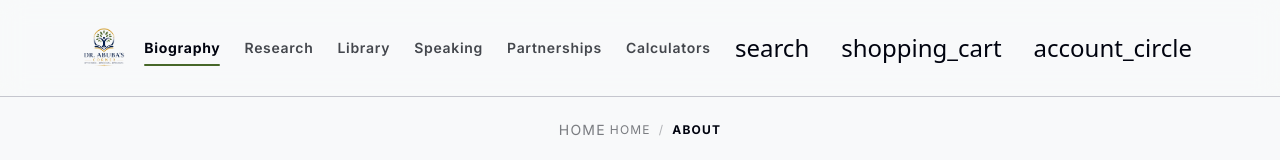
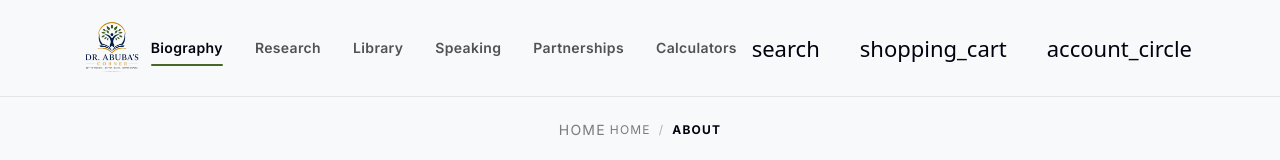
Before and after one commit to klmayua/drabubascorner, a Next.js app: page /about in a window 1280 px wide. Shown: the top 160 px of the page. Built offline with nearby package versions, Linux system fonts and the light colour scheme; a web font is replaced by a local one.

Commit message:
refactor: premium institutional navbar refinement

```diff
--- a/src/components/Navbar.tsx
+++ b/src/components/Navbar.tsx
@@ -109,30 +109,30 @@ export default function Navbar() {
 
   return (
     <>
-      <header className="w-full sticky top-0 bg-surface/85 backdrop-blur-md dark:bg-surface-container-lowest/80 border-b border-outline-variant dark:border-outline z-50 transition-all duration-300">
-        <nav className="max-w-[1440px] mx-auto px-margin-desktop flex justify-between items-center h-20 md:h-24">
+      <header className="w-full sticky top-0 bg-surface border-b border-neutral-200 z-50 transition-all duration-300">
+        <nav className="max-w-[1440px] mx-auto px-margin-desktop flex justify-between items-center h-20 lg:h-24">
 
           {/* Brand Logo */}
           <Link href="/" className="flex items-center gap-unit-sm shrink-0">
             <img
               alt="Dr. Ayuba's Corner Brand Identity"
-              className="h-10 md:h-12 w-auto object-contain hover:scale-105 transition-transform"
+              className="h-12 lg:h-16 w-auto object-contain"
               src="/images/Dr_Abuba_Logo_Full-no_bg.png"
             />
           </Link>
 
           {/* Desktop Navigation Links */}
-          <div className="hidden lg:flex items-center gap-unit-lg whitespace-nowrap">
+          <div className="hidden lg:flex items-center gap-8 whitespace-nowrap">
             {navLinks.map((link) => {
               const isActive = pathname === link.href;
               return (
                 <Link
                   key={link.name}
                   href={link.href}
-                  className={`relative font-label-lg text-label-lg transition-colors py-2 ${
+                  className={`relative font-label-lg text-label-lg transition-colors duration-200 py-2 tracking-wide ${
                     isActive
-                      ? 'text-primary font-bold dark:text-primary-fixed'
-                      : 'text-on-surface-variant hover:text-primary'
+                      ? 'text-primary font-semibold'
+                      : 'text-neutral-600 hover:text-primary'
                   }`}
                 >
                   {link.name}
@@ -145,26 +145,26 @@ export default function Navbar() {
           </div>
 
           {/* Actions Column */}
-          <div className="flex items-center gap-unit-md whitespace-nowrap text-primary dark:text-primary-fixed-dim">
+          <div className="flex items-center gap-4 lg:gap-6 whitespace-nowrap text-primary">
 
             {/* Search Trigger */}
             <button
               onClick={() => setIsSearchOpen(true)}
-              className="p-2 hover:bg-surface-container rounded-full transition-all focus:outline-none focus:ring-2 focus:ring-secondary/40"
+              className="p-2 hover:bg-neutral-100 rounded-full transition-colors focus:outline-none focus:ring-2 focus:ring-secondary/40"
               aria-label="Search"
             >
-              <span className="material-symbols-outlined block text-[24px]">search</span>
+              <span className="material-symbols-outlined block text-[22px]">search</span>
             </button>
 
             {/* Shopping Cart Trigger */}
             <button
               onClick={() => setIsCartOpen(true)}
-              className="p-2 hover:bg-surface-container rounded-full transition-all relative focus:outline-none focus:ring-2 focus:ring-secondary/40"
+              className="p-2 hover:bg-neutral-100 rounded-full transition-colors relative focus:outline-none focus:ring-2 focus:ring-secondary/40"
               aria-label="Shopping Cart"
             >
-              <span className="material-symbols-outlined block text-[24px]">shopping_cart</span>
+              <span className="material-symbols-outlined block text-[22px]">shopping_cart</span>
               {cartCount > 0 && (
-                <span className="absolute -top-1 -right-1 bg-secondary text-white text-[10px] w-5 h-5 rounded-full flex items-center justify-center font-bold animate-pulse">
+                <span className="absolute -top-1 -right-1 bg-secondary text-white text-[10px] w-5 h-5 rounded-full flex items-center justify-center font-bold">
                   {cartCount}
                 </span>
               )}
@@ -173,16 +173,16 @@ export default function Navbar() {
             {/* Profile User Icon */}
             <Link
               href="/profile"
-              className="p-2 hover:bg-surface-container rounded-full transition-all focus:outline-none focus:ring-2 focus:ring-secondary/40"
+              className="p-2 hover:bg-neutral-100 rounded-full transition-colors focus:outline-none focus:ring-2 focus:ring-secondary/40"
               aria-label="Profile Account"
             >
-              <span className="material-symbols-outlined block text-[24px]">account_circle</span>
+              <span className="material-symbols-outlined block text-[22px]">account_circle</span>
             </Link>
 
             {/* Mobile Nav Toggle */}
             <button
               onClick={() => setIsMobileMenuOpen(!isMobileMenuOpen)}
-              className="p-2 lg:hidden hover:bg-surface-container rounded-full transition-all focus:outline-none focus:ring-2 focus:ring-secondary/40"
+              className="p-2 lg:hidden hover:bg-neutral-100 rounded-full transition-colors focus:outline-none focus:ring-2 focus:ring-secondary/40"
               aria-label="Toggle Menu"
             >
               <span className="material-symbols-outlined block text-[24px]">
```
